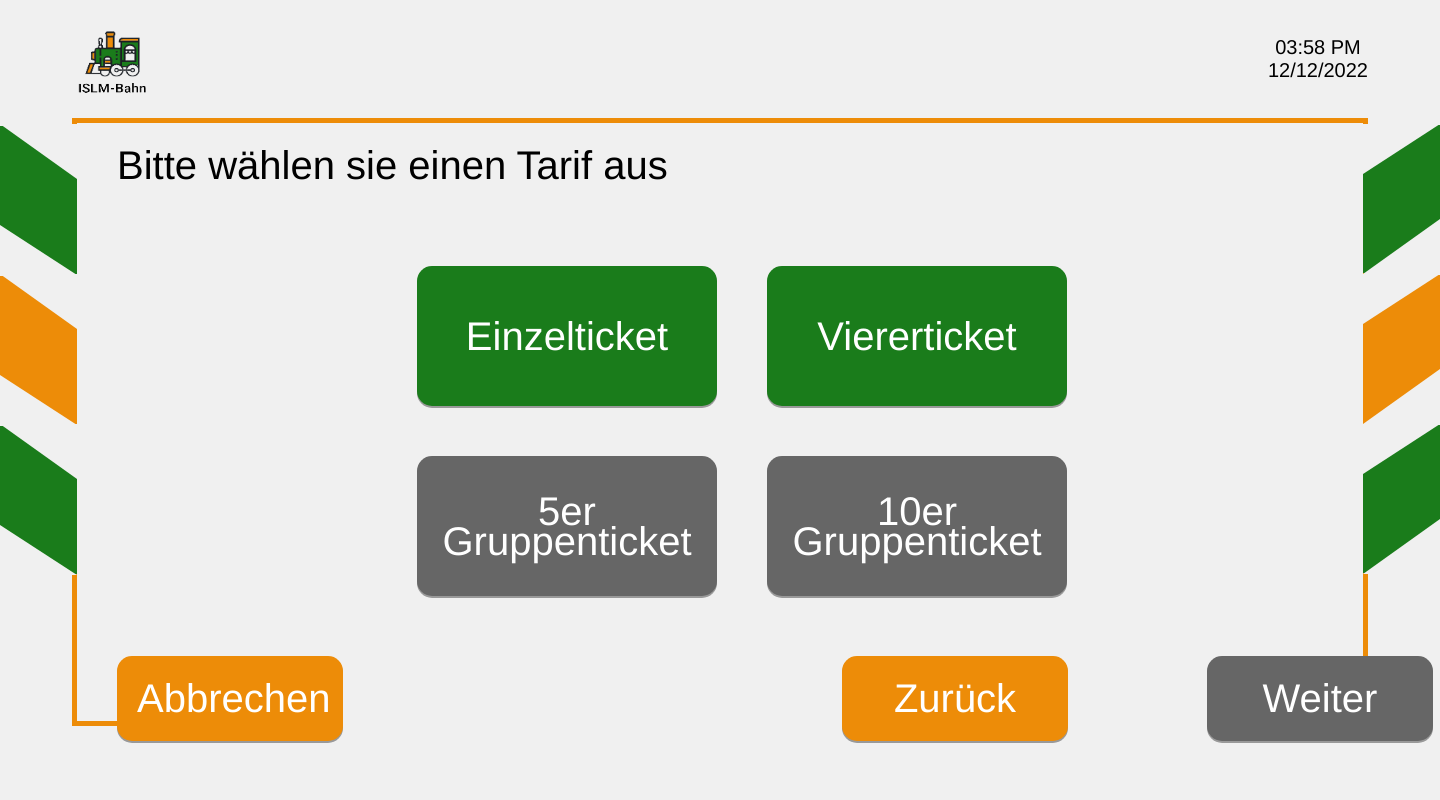
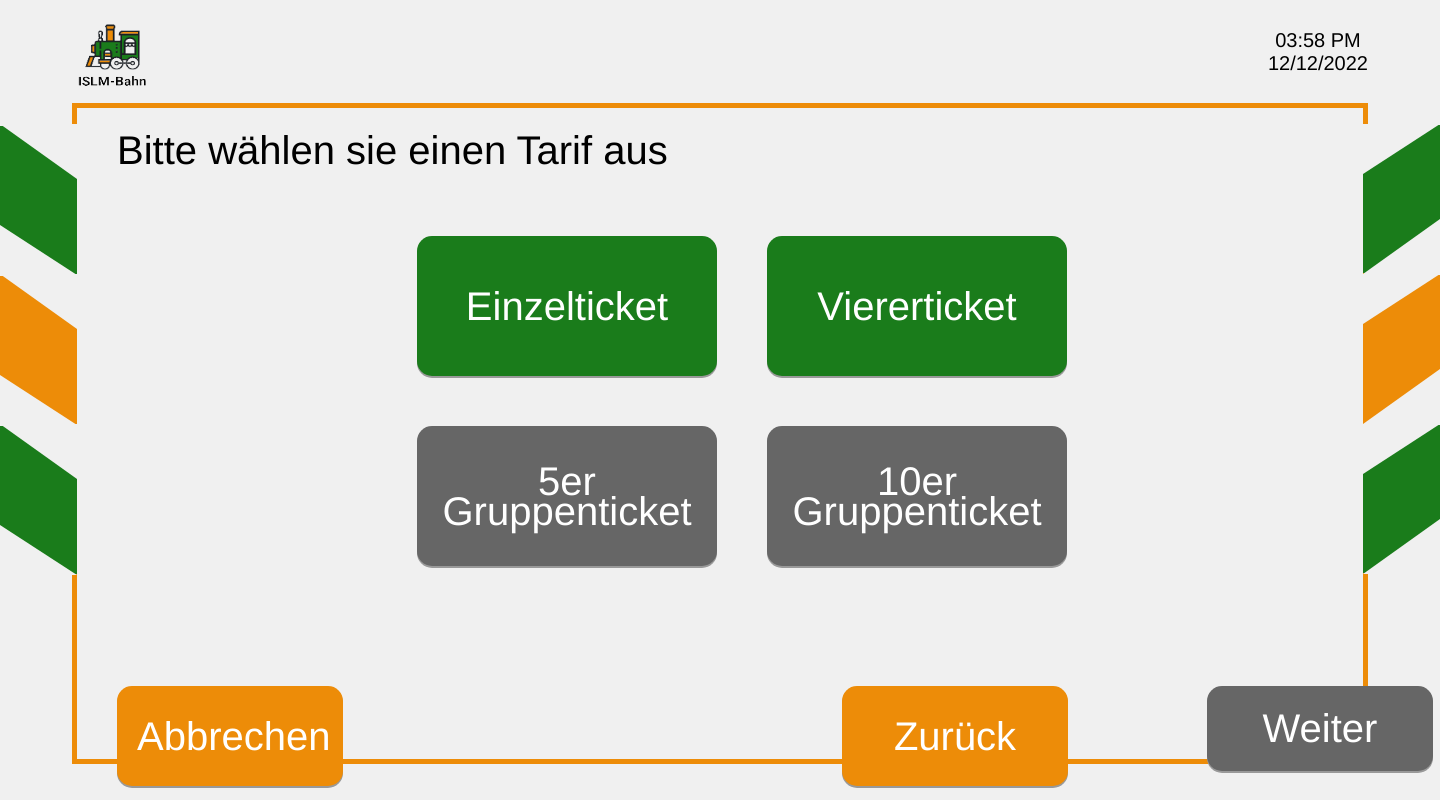
Before and after one commit to Rubyii/ISLM_Bahn_Ticketautomat, a PHP site: page /tarif.php in a window 1440 px wide. Run offline with PHP 8.4, Linux system fonts and the light colour scheme.

Commit message:
tarif.php einheitlich design z-index fuer loading screen ueberall auf 999 gesetzt

```diff
--- a/TicketToPDF.php
+++ b/TicketToPDF.php
@@ -3108,6 +3108,6 @@ $pdf->SetAuthor("ISLM-Bahn");
 $pdf->SetTitle("Tickets");
 $pdf->Output('F',"ISLM_Ticket.pdf",true);
 
-header('Location: islm_bahn_ticketautomat/drucken.php');
+header('Location: SWE_B6_git/drucken.php');
 
 ?>
--- a/static/css/anzahl_reisende.css
+++ b/static/css/anzahl_reisende.css
@@ -281,7 +281,6 @@
     box-shadow: 0 2px #999;
     width: 75px;
 
-
 }
 
 /* NICHT VERÄNDERN */
@@ -495,6 +494,7 @@ input[type="number"] {
 }
 
 .loadingscreen {
+    z-index: 999;
     background-color: #f3f3f3;
     position: absolute;
     top: 0;
--- a/static/css/drucken.css
+++ b/static/css/drucken.css
@@ -265,6 +265,7 @@ object {
 }
 
 .loadingscreen {
+    z-index: 999;
     background-color: #f3f3f3;
     position: absolute;
     top: 0;
--- a/static/css/startseite.css
+++ b/static/css/startseite.css
@@ -259,6 +259,7 @@
 }
 
 .loadingscreen {
+    z-index: 999;
     background-color: #f3f3f3;
     position: absolute;
     top: 0;
--- a/static/css/tarif.css
+++ b/static/css/tarif.css
@@ -108,7 +108,6 @@
     border-width: 5px;
 
     border-color: #ed8c08;
-    border-bottom-style: solid;
     border-left-style: solid;
     border-right-style: solid;
     border-width: 5px;
@@ -184,13 +183,14 @@
     grid-template-columns: auto auto auto;
     column-gap: 25px;
 
-    margin-top: 60px;
+    margin-top: 120px;
 }
 
 .Zurück{
     position: absolute;
 
     padding: 20px;
+    height: 100px;
     width: 226px;
 
     font-size: 40px;
@@ -213,6 +213,7 @@
 
 .Abbrechen{
     padding: 20px;
+    height: 100px;
     width: 226px;
 
     font-size: 40px;
@@ -235,6 +236,7 @@
     position: absolute;
 
     padding: 20px;
+    height: 100px;
     width: 226px;
 
     font-size: 40px;
@@ -274,6 +276,26 @@
     margin-left: 1090px;
 }
 
+.navigation {
+    padding: 20px;
+    text-align: left;
+
+    background-color: transparent;
+    grid-column-start: 1;
+    grid-column-end: 4;
+
+    border-color: #ed8c08;
+    border-bottom-style: solid;
+    border-left-style: solid;
+    border-right-style: solid;
+    border-width: 5px;
+}
+
+/* NICHT VERÄNDERN */
+.navigation-innen{
+    margin-left: 2.5vh;
+}
+
 /*Page Loader*/
 #loader {
     opacity: 100%;
@@ -301,6 +323,7 @@
 }
 
 .loadingscreen {
+    z-index: 999;
     background-color: #f3f3f3;
     position: absolute;
     top: 0;
--- a/static/css/uebersicht.css
+++ b/static/css/uebersicht.css
@@ -252,6 +252,8 @@
     transform: translateY(2px);
 }
 
+
+
 .inner {
     display: grid;
 
@@ -311,6 +313,7 @@ grid-template-rows: auto auto auto;
 }
 
 .loadingscreen {
+    z-index: 999;
     background-color: #f3f3f3;
     position: absolute;
     top: 0;
--- a/static/css/zahlung.css
+++ b/static/css/zahlung.css
@@ -314,6 +314,7 @@ form {
 }
 
 .loadingscreen {
+    z-index: 999;
     background-color: #f3f3f3;
     position: absolute;
     top: 0;
--- a/tarif.php
+++ b/tarif.php
@@ -137,6 +137,10 @@ session_start();
             </form>
         </div>
     </div>
+    <div class="navigation">
+        <div class="navigation-innen">
+        </div>
+    </div>
 </div>
 
 <!--Page Load-->
```
